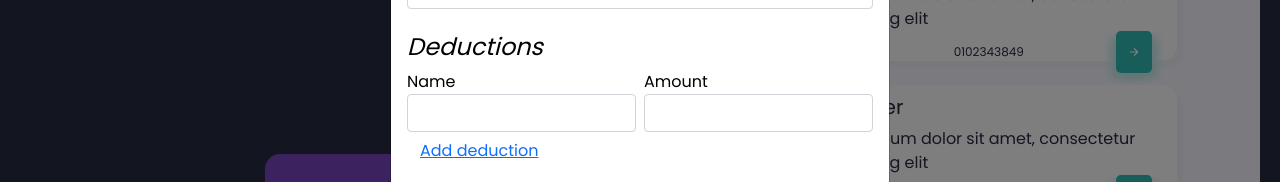
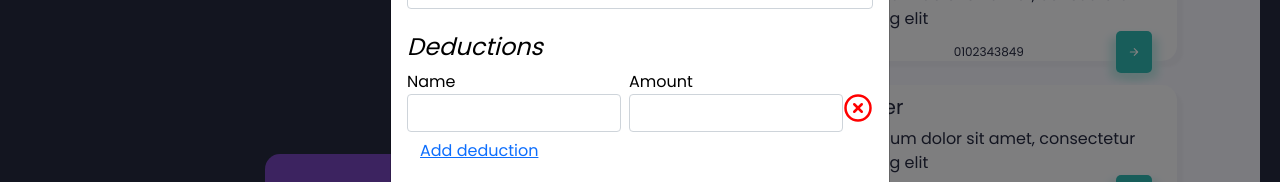
Before and after one commit to greatertomi/simple-accounting-web, a React (Create React App) app: page / in a window 1280 px wide. Both pictures are taken after a click on the button "Create New Cadre". Shown: the part 161-343 px from the top of the page. Built offline with nearby package versions, Linux system fonts and the light colour scheme.

Commit message:
A few new changes

```diff
--- a/package.json
+++ b/package.json
@@ -15,7 +15,9 @@
     "react-icons": "^4.2.0",
     "react-router-dom": "^5.2.0",
     "react-scripts": "4.0.3",
+    "react-spring": "^9.2.1",
     "reactstrap": "^8.9.0",
+    "styled-components": "^5.3.0",
     "web-vitals": "^1.0.1"
   },
   "scripts": {
--- a/src/App.scss
+++ b/src/App.scss
@@ -114,3 +114,12 @@ body {
 .customModal {
   color: black;
 }
+
+.formCancel {
+  cursor: pointer;
+  color: red;
+  margin-top: 15px;
+  &:hover {
+    color: #9e0909;
+  }
+}
--- a/src/components/CadreList.js
+++ b/src/components/CadreList.js
@@ -1,12 +1,13 @@
 import React, {useState} from 'react';
 import Cadre from "./Cadre";
 import {IoAddOutline} from 'react-icons/io5'
-import {Button, Modal, ModalBody, ModalFooter, ModalHeader} from 'reactstrap';
+import {Modal, ModalHeader, ModalBody, ModalFooter, Button} from "reactstrap";
+import {FiXCircle} from 'react-icons/fi'
 
 const CadreList = () => {
-  const [modal, setModal] = useState(false);
+  const [showModal, setShowModal] = useState(false);
 
-  const toggle = () => setModal(!modal)
+  const toggle = () => setShowModal(!showModal)
 
   const handleClick = (e) => {
     e.preventDefault();
@@ -14,7 +15,7 @@ const CadreList = () => {
   }
 
   const renderModal = () => (
-    <Modal isOpen={modal} toggle={toggle} className="customModal">
+    <Modal isOpen={showModal} toggle={toggle} className="customModal">
       <ModalHeader toggle={toggle}>Analyse Salary</ModalHeader>
       <ModalBody>
         <form>
@@ -23,7 +24,7 @@ const CadreList = () => {
             <input type="text" className="form-control" id="cadreName" />
           </div>
           <h4 className="mt-4 fst-italic">Deductions</h4>
-          <div className="d-flex">
+          <div className="d-flex align-items-center">
             <div className="me-2">
               <label htmlFor="salary">Name</label>
               <input type="text" className="form-control" id="name" />
@@ -31,6 +32,9 @@ const CadreList = () => {
             <div>
               <label htmlFor="salary">Amount</label>
               <input type="number" className="form-control" id="salary" />
+            </div>
+            <div>
+              <FiXCircle size={30} className="formCancel"/>
             </div>
           </div>
           <button className="btn btn-link" onClick={handleClick}>Add deduction</button>
```
Also changed, not shown: 1 other file (tests, documents, lock files or other folders).
